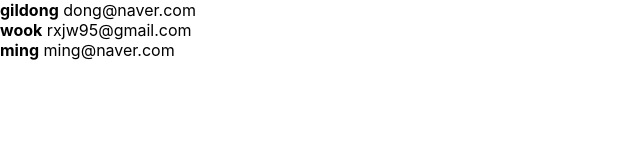
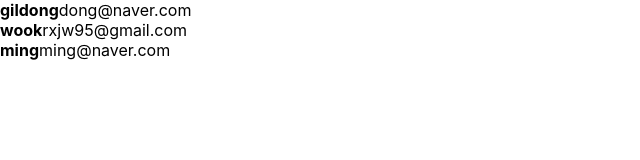
Before and after one commit to rxjw95/react-practice, a React (Create React App) app: page / in a window 1280 px wide. Shown: the top 160 px of the page, without its empty margins (0-640 px from the left). Built offline with nearby package versions, Linux system fonts and the light colour scheme.

Commit message:
두번째 불편한 배열 렌더링

```diff
--- a/src/User.js
+++ b/src/User.js
@@ -0,0 +1,12 @@
+import React from "react";
+
+function User({ user }) {
+  return (
+    <div>
+      <b>{user.username}</b>
+      <span>{user.email}</span>
+    </div>
+  );
+}
+
+export default User;
--- a/src/UserList.js
+++ b/src/UserList.js
@@ -1,4 +1,5 @@
 import React from "react";
+import User from "./User";
 
 function UserList() {
   const users = [
@@ -21,15 +22,9 @@
 
   return (
     <div>
-      <div>
-        <b>{users[0].username}</b> <span>{users[0].email}</span>
-      </div>
-      <div>
-        <b>{users[1].username}</b> <span>{users[1].email}</span>
-      </div>
-      <div>
-        <b>{users[2].username}</b> <span>{users[2].email}</span>
-      </div>
+      <User user={users[0]} />
+      <User user={users[1]} />
+      <User user={users[2]} />
     </div>
   );
 }
```
